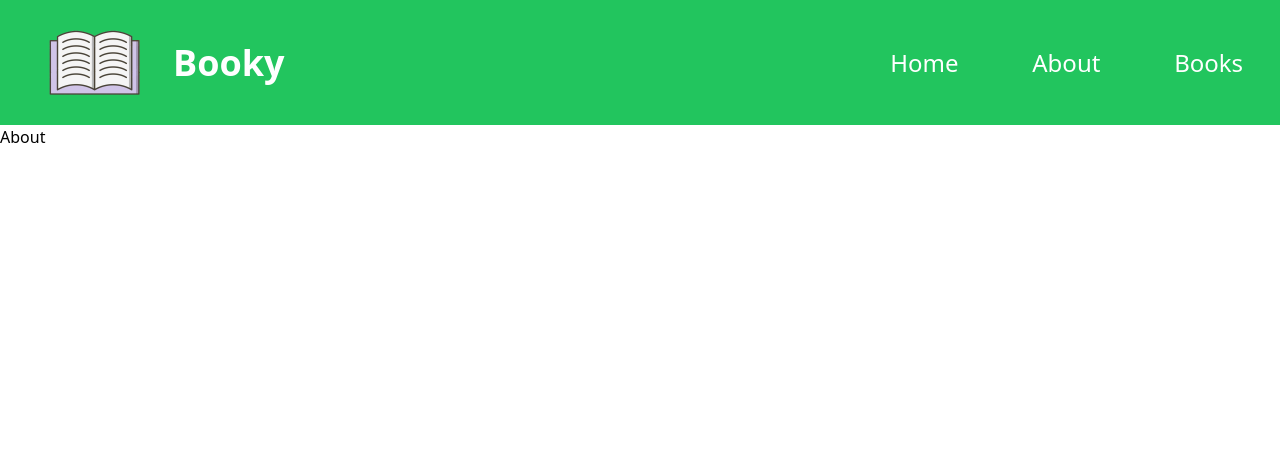
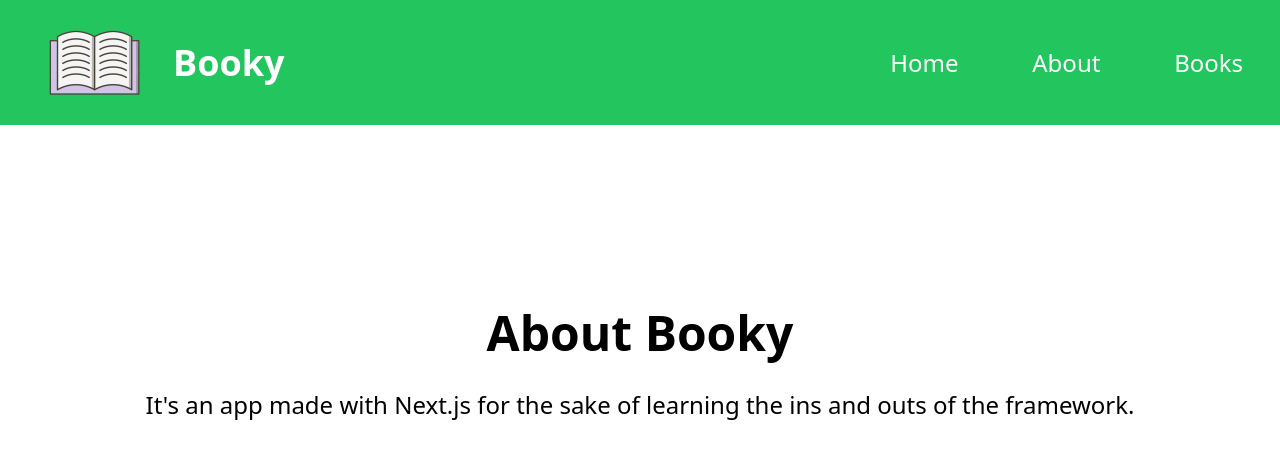
Before and after one commit to Alek-Jakim/booky, a Next.js app: page /about in a window 1280 px wide. Shown: the top 458 px of the page. Built offline with nearby package versions, Linux system fonts and the light colour scheme.

Commit message:
dynamic book routes

```diff
--- a/app/_components/Navbar.tsx
+++ b/app/_components/Navbar.tsx
@@ -5,6 +5,7 @@ const Navbar = () => {
   return (
     <nav className="bg-green-500 flex p-x-4 p-y-2 text-white justify-between items-center">
       <div className="flex justify-center items-center gap-4 pl-8">
+        <Link href={"/"}>
           <Image
             src="/images/logo.png"
             alt="logo"
@@ -13,6 +14,7 @@ const Navbar = () => {
             priority
             className="w-[125px] h-[125px]"
           />
+        </Link>
         <span className="text-4xl font-bold">Booky</span>
       </div>
 
--- a/app/about/page.tsx
+++ b/app/about/page.tsx
@@ -1,5 +1,13 @@
 const AboutPage = () => {
-  return <span>About</span>;
+  return (
+    <div className="flex flex-col justify-center items-center h-3/5 gap-8">
+      <span className="font-bold text-5xl">About Booky</span>
+      <span className="text-2xl">
+        It's an app made with Next.js for the sake of learning the ins and outs
+        of the framework.
+      </span>
+    </div>
+  );
 };
 
 export default AboutPage;
--- /dev/null
+++ b/app/books/[bookId]/page.tsx
@@ -0,0 +1,19 @@
+import { prisma } from "@/lib/prisma";
+
+interface IBookPageProps {
+  params: {
+    bookId: string;
+  };
+}
+
+const BookPage = async ({ params }: IBookPageProps) => {
+  const book = await prisma.book.findUnique({
+    where: {
+      id: parseInt(params.bookId),
+    },
+  });
+
+  return <div>{book?.title}</div>;
+};
+
+export default BookPage;
--- a/app/books/page.tsx
+++ b/app/books/page.tsx
@@ -1,4 +1,5 @@
 import { prisma } from "@/lib/prisma";
+import Link from "next/link";
 
 const BooksPage = async () => {
   const books = await prisma.book
@@ -8,8 +9,6 @@ const BooksPage = async () => {
       },
     })
     .then((res) => res);
-
-  const authors = await prisma.author.findMany().then((res) => res);
 
   return (
     <div className="flex flex-col justify-center items-center gap-8 h-3/4">
@@ -25,6 +24,11 @@ const BooksPage = async () => {
               {book.title} - {book.author.name}
             </span>
             <span>{book.description}</span>
+            <Link href={`/books/${book.id}`} className="w-full" passHref>
+              <button className="p-2 border border-black bg-green-400 font-bold hover:bg-green-800 hover:text-white w-full">
+                View Details
+              </button>
+            </Link>
           </div>
         ))}
       </div>
--- a/app/layout.tsx
+++ b/app/layout.tsx
@@ -3,8 +3,8 @@ import "./globals.css";
 import Navbar from "./_components/Navbar";
 
 export const metadata: Metadata = {
-  title: "Create Next App",
-  description: "Generated by create next app",
+  title: "Booky",
+  description: "Keep all your favorite books & authors in one place!",
 };
 
 export default function RootLayout({
```
Lines whose indentation alone changed are shown as unchanged.
